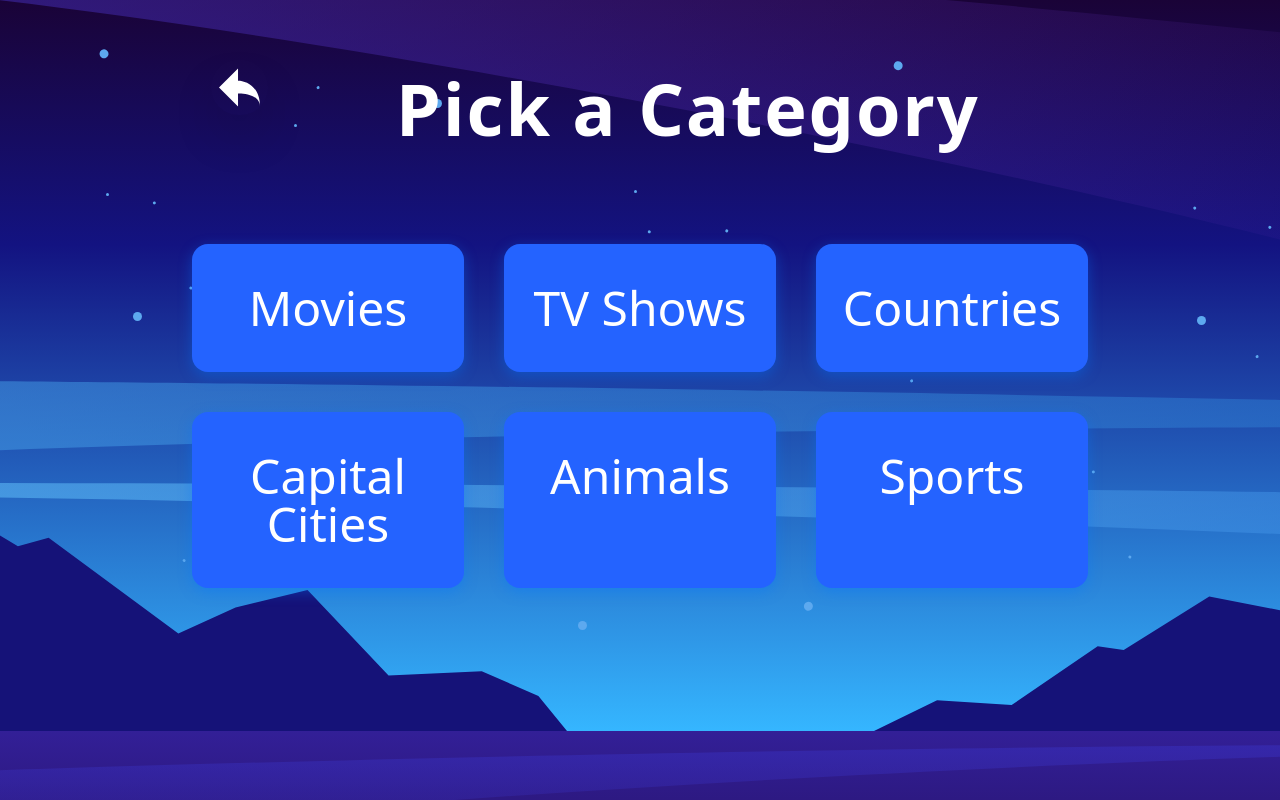
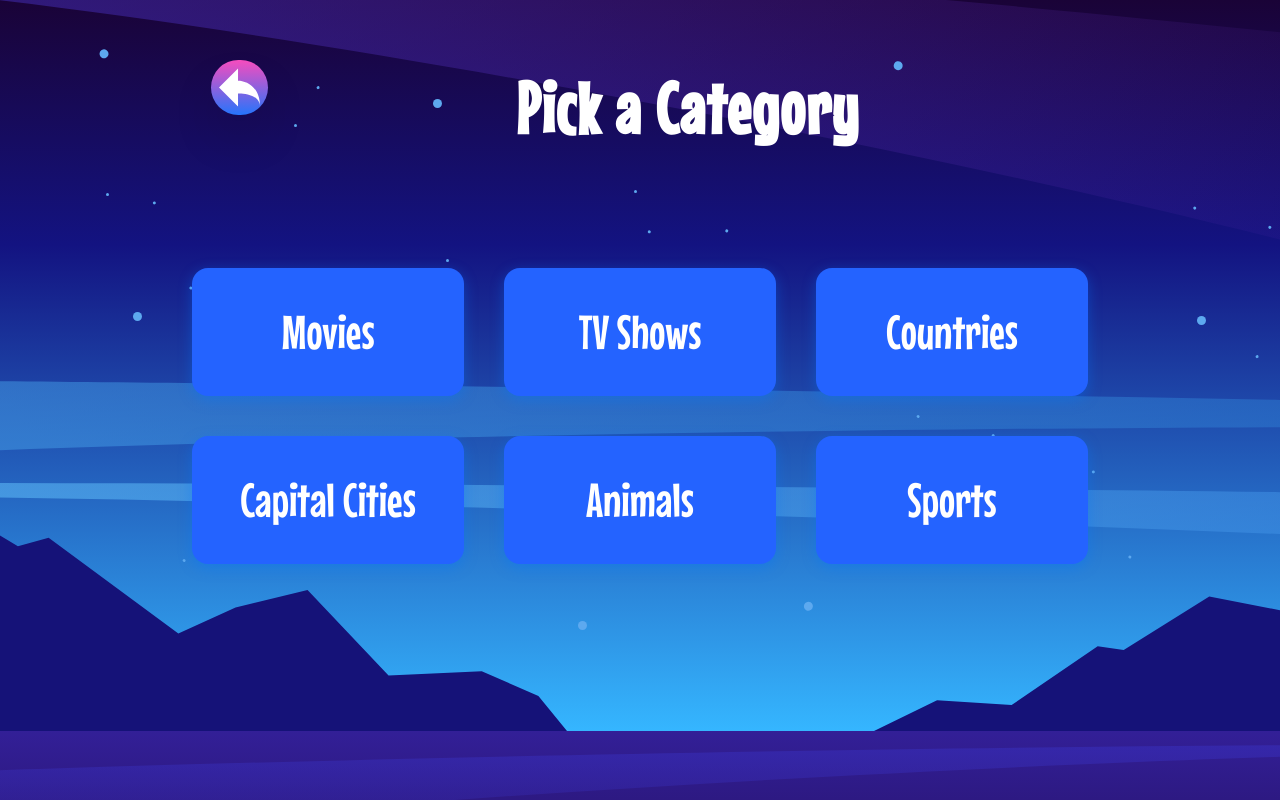
Before and after one commit to ntwaricharles/hangman-game, an Angular app: page /categories in a window 1280 px wide. Built offline with nearby package versions, Linux system fonts and the light colour scheme.

Commit message:
hangman categories

```diff
--- a/src/app/pages/categories/categories.component.html
+++ b/src/app/pages/categories/categories.component.html
@@ -1,4 +1,4 @@
-<div class="w-[70%] max-lg:w-[90%] mx-auto py-10 max-sm:py-2 text-white">
+<div class="w-[70%] max-lg:w-[90%] mx-auto py-10 max-sm:py-2 text-white font-mouseMemoirs">
   <div class="w-full flex items-center mt-5 max-sm:mt-5">
     <button
       class="h-24 w-24 max-sm:h-16 max-sm:w-16 rounded-full"
@@ -7,7 +7,7 @@
       <div
         class="w-full h-full max-sm:h-14 max-sm:w-16 flex justify-center items-start"
       >
-        <div class="rounded-full grid place-content-center p-2 shadow-2xl z-10">
+        <div class="rounded-full linear-pinky grid place-content-center p-2 shadow-2xl z-10">
           <img
             class="h-full w-full"
             src="/assets/images/icon-back.svg"
@@ -22,8 +22,6 @@
       Pick a Category
     </h1>
   </div>
-
-  <!-- ------------------------------categories div---------------------------------- -->
   <div
     class="grid grid-cols-3 place-content-center gap-10 max-sm:gap-5 max-sm:mt-7 h-[65vh] max-sm:h-[72vh] max-md:grid-cols-2 max-md:mt-7 max-sm:grid-cols-1"
   >
```
